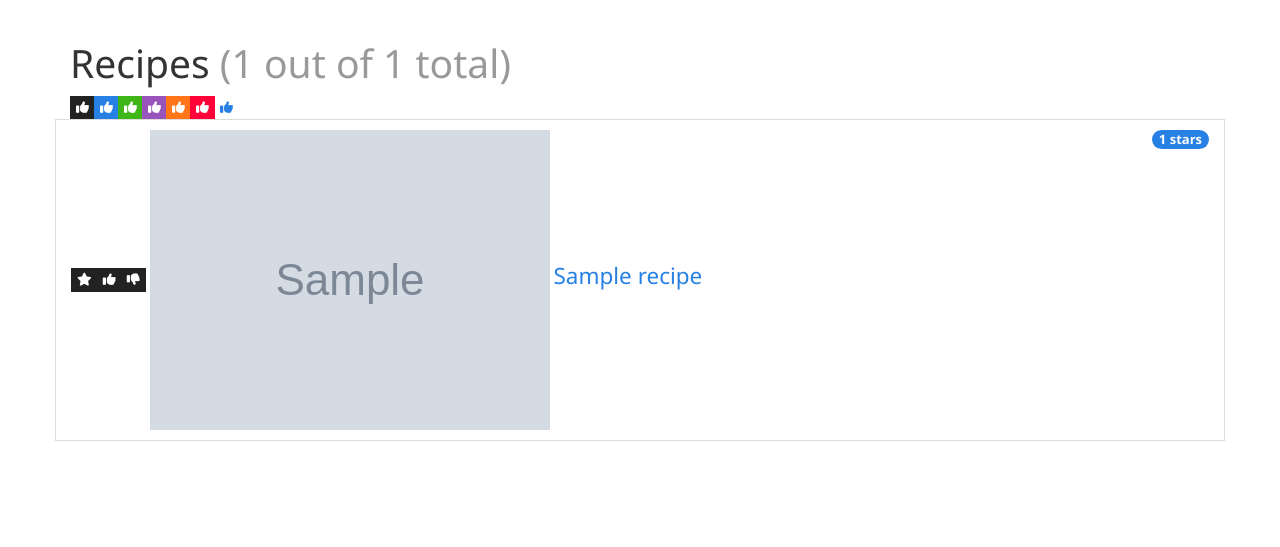
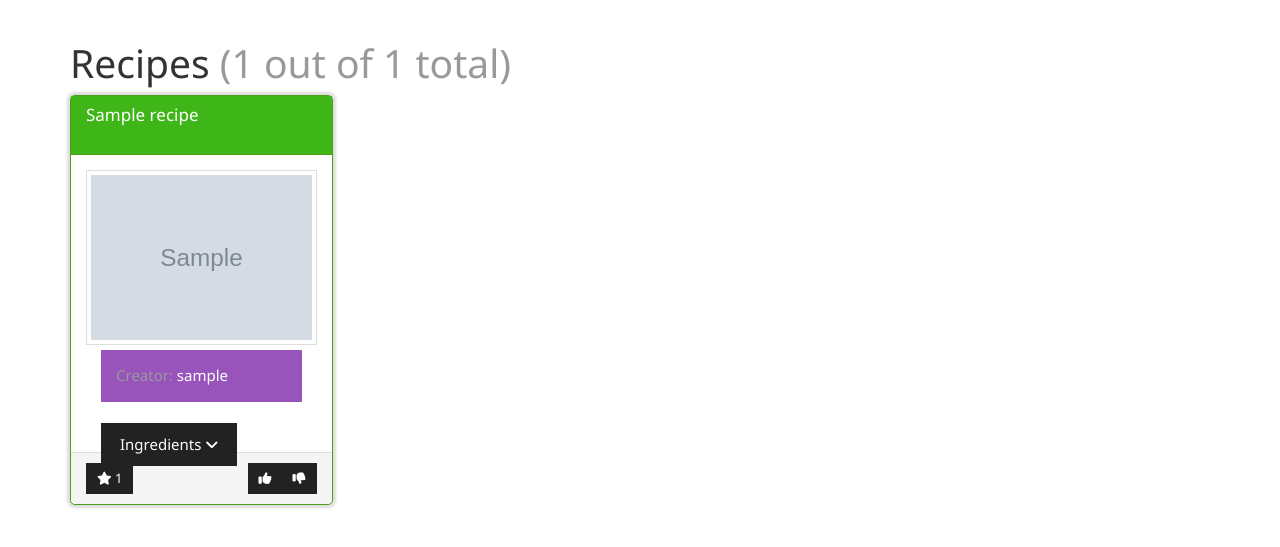
Before and after one commit to GrantKimes/ReciPy-Django-server, a Django app: page /recipes/ in a window 1280 px wide. Shown: the part 52-599 px from the top of the page. Run offline with Django 3.2, Linux system fonts and the light colour scheme; tables that the repository leaves empty hold one stand-in row (values such as "Sample post"); grey boxes marked "Sample" are stand-in pictures; some libraries are stand-ins or nearby versions.

Commit message:
Create recipe card html for displaying recipes in list

```diff
--- a/main/static/main/css/style.css
+++ b/main/static/main/css/style.css
@@ -1,3 +1,29 @@
+div.recipe-card.panel {
+  border-radius: 5px;
+  box-shadow: 0px 0px 3px 3px #DDDDDD;
+  height: 410px;
+  position: relative; }
+  div.recipe-card.panel:hover {
+    box-shadow: 0px 0px 6px 4px #BBBBBB;
+    background-color: #D8FFEF; }
+  div.recipe-card.panel button {
+    z-index: 10;
+    position: relative; }
+  div.recipe-card.panel div.panel-heading .panel-title {
+    overflow: hidden;
+    line-height: 1.1em;
+    height: 2.2em; }
+  div.recipe-card.panel div.panel-footer {
+    position: absolute;
+    bottom: 0;
+    left: 0;
+    right: 0;
+    border-radius: 0px 0px 5px 5px; }
+  div.recipe-card.panel img {
+    height: 100%;
+    width: 100%;
+    margin-bottom: 5px; }
+
 .about-cards .panel {
   min-height: 200px; }
 
@@ -17,4 +43,12 @@ a.nostyle {
 form div div.errors p.text-danger {
   line-height: 24px; }
 
+div a span.div-link {
+  position: absolute;
+  width: 100%;
+  height: 100%;
+  top: 0;
+  left: 0;
+  z-index: 1; }
+
 /*# sourceMappingURL=style.css.map */
--- a/main/static/main/css/style.scss
+++ b/main/static/main/css/style.scss
@@ -1,3 +1,63 @@
+// Global colors
+$green-primary: #00FF99;
+$green-dark: darken($green-primary, 20%);
+$green-light: #BFFFE5;
+
+$green-background: #D8FFEF;
+
+
+div.recipe-card.panel {
+  border-radius: 5px;
+  box-shadow: 0px 0px 3px 3px #DDDDDD;
+  height: 410px;
+  position: relative;
+
+
+  &:hover {
+    box-shadow: 0px 0px 6px 4px #BBBBBB;
+    background-color: $green-background;
+  }
+
+  button {
+    z-index: 10;
+    position: relative;
+  }
+
+  div.panel-heading {
+    // overflow: hidden;
+    // text-overflow: ellipsis;
+    // white-space: nowrap;
+
+    .panel-title {
+      overflow: hidden;
+      line-height: 1.1em;
+      height: 2.2em;
+    }
+  }
+
+  div.panel-footer {
+    position: absolute;
+    bottom: 0;
+    left: 0;
+    right: 0;
+    border-radius: 0px 0px 5px 5px;
+  }
+
+  img {
+    height: 100%;
+    width: 100%;
+    margin-bottom: 5px;
+  }
+
+  // .ingredients {
+  //   height: 100px;
+  //   overflow: scroll;
+  //   border: 1px solid black;
+  //   z-index: 9;
+  // }
+
+}
+
 .about-cards .panel {
   min-height: 200px;
 }
@@ -11,7 +71,7 @@ li.ingredient {
 
 
 .navbar .navbar-header .navbar-brand {
-	color: #00FF99;
+	color: $green-primary;
   font-weight: bold;
 }
 
@@ -29,3 +89,13 @@ form div div.errors {
     line-height: 24px;
   }
 }
+
+
+div a span.div-link {
+  position: absolute;
+  width: 100%;
+  height: 100%;
+  top: 0;
+  left: 0;
+  z-index: 1;
+}
--- a/main/static/main/js/script.js
+++ b/main/static/main/js/script.js
@@ -11,11 +11,16 @@ function recipeListPage() {
 	var likeClass = 'btn-primary';
 	var dislikeClass = 'btn-danger';
 
-	$('div.buttonGroup button').on('click', function() {
+	$('div.likeDislikeSaveButtons button').on('click', function() {
+		if (! userIsLoggedIn) {
+			window.location = "/login";
+			return;
+		}
 		var url = '';
 
 		if ($(this).hasClass('save')) {
 			url = '/api/recipes/save/';
+			updateSaveCount(this);
 			$(this).toggleClass(saveClass).toggleClass(defaultClass);
 		}
 		else if ($(this).hasClass('like')) {
@@ -52,6 +57,26 @@ function recipeListPage() {
 			},
 		});
 
+	});
+
+	function updateSaveCount(button) {
+		var numSaves = Number(button.getAttribute('data-num-saves'));
+		console.log("numSaves: " + numSaves);
+		if ($(button).hasClass(saveClass)) { // Was saved, now clicked to toggle not saved
+			numSaves--;
+		}
+		else if ($(button).hasClass(defaultClass)) { // Now saved, 1 more save count
+			numSaves++;
+		}
+		$(button).find('span').text(numSaves);
+		button.setAttribute('data-num-saves', numSaves);
+	}
+
+	$('[data-toggle="popover"]').popover({
+		container: 'body',
+		placement: 'bottom',
+		html: true,
+		trigger: 'click'
 	});
 }
 
--- a/main/templates/main/recipe_list.html
+++ b/main/templates/main/recipe_list.html
@@ -1,24 +1,92 @@
 {% extends "main/base.html" %}
+{% load myfilters %}
 
 
 {% block content %}
 
 <script> window.CSRF_TOKEN = "{{ csrf_token }}"; </script>
+<script> var userIsLoggedIn = {% if user.is_authenticated %}true{% else %}false{% endif %}; </script>
 
 <div class="container">
 
 	<h1>Recipes <span class="text-muted">({{ recipe_list.count }} out of {{ total_recipe_count }} total)</span></h1>
 
-    <div class="btn-group btn-group-xs" role="group">
-      <button type="button" class="btn btn-default"><i class="fa fa-thumbs-up"></i></button>
-      <button type="button" class="btn btn-primary"><i class="fa fa-thumbs-up"></i></button>
-      <button type="button" class="btn btn-success"><i class="fa fa-thumbs-up"></i></button>
-      <button type="button" class="btn btn-info"><i class="fa fa-thumbs-up"></i></button>
-      <button type="button" class="btn btn-warning"><i class="fa fa-thumbs-up"></i></button>
-      <button type="button" class="btn btn-danger"><i class="fa fa-thumbs-up"></i></button>
-      <button type="button" class="btn btn-link"><i class="fa fa-thumbs-up"></i></button>
+
+  <div class="row">
+    {% for recipe in recipe_list %}
+      <div class="col-md-3 col-sm-4 col-xs-6">
+        <div class="panel panel-success recipe-card">
+
+          <a href="{% url 'recipe_detail' recipe.id %}"><span class="div-link"></span></a>
+
+          <div class="panel-heading">
+            <h3 class="panel-title">{{ recipe.name }}</h3>
           </div>
 
+          <div class="panel-body">
+            {# <a href="{% url 'recipe_detail' recipe.id %}"><span class="div-link"></span></a> #}
+            <img src="{{ recipe.yummly_image_url }}" class="img-responsive img-thumbnail center-block">
+
+            <div class="col-md-12">
+              <div class="alert alert-info">
+                <span class="text-muted">Creator: </span>
+                <span>{% if recipe.creator %}{{ recipe.creator }}{% else %}Yummly{% endif %}</span>
+              </div>
+
+              {# <button type="button" class="btn btn-default"> #}
+              {# <button type="button" class="ingredients btn btn-default" data-toggle="popover" data-content="{% for ingredient in recipe.ingredients.all %}{{ ingredient }}, {% endfor %}"> #}
+              <button type="button" class="ingredients btn btn-default" data-toggle="popover" data-content="{{ recipe.ingredients.all | list_ingredients }}">
+                <span>Ingredients <i class="fa fa-angle-down"></i></span>
+              </button>
+            </div>
+            <!--<div class="col-md-12 ingredients">
+              {# <div class="pre-scrollable"> #}
+                {% for ingredient in recipe.ingredients.all %}
+                  <button type="button" class="btn btn-link">{{ ingredient }}</button>
+                {% endfor %}
+              {# </div> #}
+            </div>
+            -->
+          </div>
+
+          <div class="panel-footer">
+            <div class="likeDislikeSaveButtons">
+              <div class="btn-group btn-group-sm" role="group">
+                {# Star icon for saving recipe #}
+                {% if recipe in saved_recipes %}
+                  <button type="button" class="btn btn-info save" data-recipe-id="{{ recipe.id }}" data-num-saves="{{ recipe.num_saves}}">
+                    <i class="fa fa-star"></i> <span>{{ recipe.num_saves }}</span>
+                  </button>
+                {% else  %}
+                  <button type="button" class="btn btn-default save" data-recipe-id="{{ recipe.id }}" data-num-saves="{{ recipe.num_saves }}">
+                    <i class="fa fa-star"></i> <span>{{ recipe.num_saves }}</span>
+                  </button>
+                {% endif %}
+              </div>
+
+              <div class="btn-group btn-group-sm pull-right" role="group">
+                {# Thumbs up and down for liking and disliking recipe #}
+                {% if recipe in liked_recipes %}
+                  <button type="button" class="btn btn-primary like" data-recipe-id="{{ recipe.id }}"><i class="fa fa-thumbs-up"></i></button>
+                  <button type="button" class="btn btn-default dislike" data-recipe-id="{{ recipe.id }}"><i class="fa fa-thumbs-down"></i></button>
+                {% elif recipe in disliked_recipes %}
+                  <button type="button" class="btn btn-default like" data-recipe-id="{{ recipe.id }}"><i class="fa fa-thumbs-up"></i></button>
+                  <button type="button" class="btn btn-danger dislike" data-recipe-id="{{ recipe.id }}"><i class="fa fa-thumbs-down"></i></button>
+                {% else %}
+                  <button type="button" class="btn btn-default like" data-recipe-id="{{ recipe.id }}"><i class="fa fa-thumbs-up"></i></button>
+                  <button type="button" class="btn btn-default dislike" data-recipe-id="{{ recipe.id }}"><i class="fa fa-thumbs-down"></i></button>
+                {% endif %}
+              </div>
+            </div>
+          </div>
+
+        </div>
+      </div>
+    {% endfor %}
+  </div>
+
+
+  <!--
   <div class="row">
 	  {% if recipe_list %}
   		<ul class="list-group favorites-list">
@@ -26,26 +94,15 @@
   		  {% for recipe in recipe_list %}
     			<li class="list-group-item">
 
-              <!-- Clickable star for adding recipe to saved recipes -->
-              <!--
-              {% if recipe in saved_recipes and user.is_authenticated %}
-                <i class="fa fa-star" data-recipe-id="{{ recipe.id }}" aria-hidden="true"></i>
-              {% elif user.is_authenticated %}
-                <i class="fa fa-star-o" data-recipe-id="{{ recipe.id }}" aria-hidden="true"></i>
-              {% else %}
-                <a class="nostyle" href="{% url 'login' %}?next={% url 'recipe_list' %}"><i class="fa fa-star-o needs-login"></i></a>
-              {% endif %}
-              -->
-
             <div class="buttonGroup btn-group btn-group-xs" role="group">
-                <!-- Star icon for saving recipe -->
+              {# Star icon for saving recipe #}
               {% if recipe in saved_recipes %}
                 <button type="button" class="btn btn-info save" data-recipe-id="{{ recipe.id }}"><i class="fa fa-star"></i></button>
               {% else  %}
                 <button type="button" class="btn btn-default save" data-recipe-id="{{ recipe.id }}"><i class="fa fa-star"></i></button>
               {% endif %}
 
-                <!-- Thumbs up and down for liking and disliking recipe -->
+              {# Thumbs up and down for liking and disliking recipe #}
               {% if recipe in liked_recipes %}
                 <button type="button" class="btn btn-primary like" data-recipe-id="{{ recipe.id }}"><i class="fa fa-thumbs-up"></i></button>
                 <button type="button" class="btn btn-default dislike" data-recipe-id="{{ recipe.id }}"><i class="fa fa-thumbs-down"></i></button>
@@ -72,6 +129,7 @@
   		<p>No recipes listed.</p>
 	  {% endif %}
   </div>
+  -->
 
 
 </div>
--- a/main/templatetags/myfilters.py
+++ b/main/templatetags/myfilters.py
@@ -12,3 +12,17 @@ def bootstrap_alerts(value):
 		return 'danger'
 	else:
 		return value
+
+@register.filter(name='list_ingredients')
+def list_ingredients(ingredientList):
+	result = '<ul class="list-group">'
+	for ingredient in ingredientList:
+		result += '<li class="list-group-item">{}</li>'.format(ingredient.name)
+	result += '</ul>'
+
+	result = ''
+	for ingredient in ingredientList:
+		result += ingredient.name + ', '
+
+	result = result[:-2]
+	return result
```
Also changed, not shown: 1 other file. Lines whose indentation alone changed are shown as unchanged.
